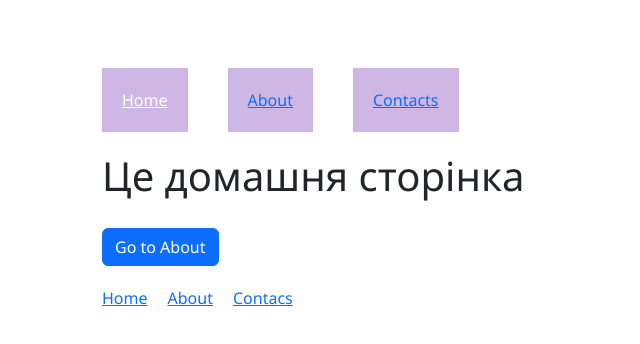
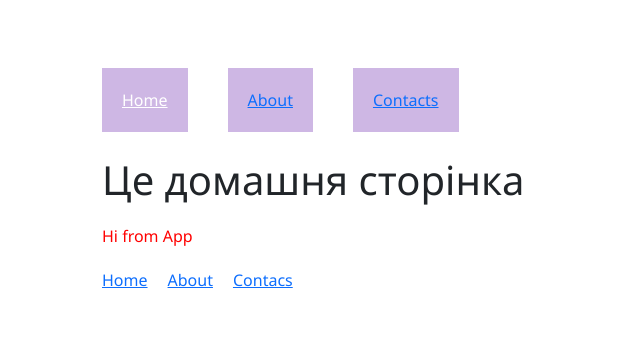
Before and after one commit to SerjMan40/React., a React (Vite) app: page / in a window 1280 px wide. Shown: the top 344 px of the page, without its empty margins (0-640 px from the left). Built offline with nearby package versions, Linux system fonts and the light colour scheme.

Commit message:
React Context

```diff
--- a/src/App.jsx
+++ b/src/App.jsx
@@ -1,4 +1,5 @@
-import {BrowserRouter, Routes, Route, } from 'react-router-dom'
+import {createContext} from 'react'
+import {BrowserRouter, Routes, Route} from 'react-router-dom'
 import Home from './components/Home'
 import About from './components/About'
 import Contacts from './components/Contacts'
@@ -6,10 +7,14 @@ import NotFound from './components/NotFound'
 import Menu from './components/Menu'
 import FooterLinks from './components/FooterLinks'
 
+export const PropContext = createContext('default')
+
 const App = () => {
+  const propValue = 'Hi from App'
   return (
     <div className='container mt-5'>
       <BrowserRouter>
+        <PropContext.Provider value={propValue}>
           <Menu />
           <Routes>
             <Route path='/' element={<Home />} />
@@ -17,7 +22,8 @@ const App = () => {
             <Route path='/contacts' element={<Contacts />} />
             <Route path='*' element={<NotFound />} />
           </Routes>
-        <FooterLinks/>
+          <FooterLinks />
+        </PropContext.Provider>
       </BrowserRouter>
     </div>
   )
--- a/src/components/About.jsx
+++ b/src/components/About.jsx
@@ -1,5 +1,15 @@
+import {useContext} from 'react'
+import {PropContext} from '../App'
+
+
 const About = () => {
-  return <h1 className='mt-4'>Це сторінка про нас</h1>
+  const propValue = useContext(PropContext)
+  return (
+    <div className='mt-4'>
+      <h1>Це сторінка про нас</h1>
+      <p>{propValue}</p>
+    </div>
+  )
 }
 
 export default About
--- a/src/components/Contacts.jsx
+++ b/src/components/Contacts.jsx
@@ -1,5 +1,12 @@
+import {useContext} from 'react'
+import {PropContext} from '../App'
+
 const Contacts = () => {
-  return <h1 className='mt-4'>Це контактна сторінка</h1>
+  const propValue = useContext(PropContext)
+  return <div>
+    <h1 className='mt-4'>Це контактна сторінка</h1>
+    <p>{propValue}</p>
+  </div>
 }
 
 export default Contacts
--- a/src/components/Home.jsx
+++ b/src/components/Home.jsx
@@ -1,18 +1,12 @@
-import {useNavigate} from 'react-router-dom'
+import {useContext} from 'react'
+import {PropContext} from '../App'
 
 const Home = () => {
-  const navigate = useNavigate()
-
-  const handleClick = () => {
-    navigate('/about')
-  }
-
+  const propValue = useContext(PropContext)
   return (
-    <div>
+    <div className='mt-4'>
       <h1>Це домашня сторінка</h1>
-      <button className='btn btn-primary' onClick={handleClick}>
-        Go to About
-      </button>
+      <p>{propValue}</p>
     </div>
   )
 }
--- a/src/index.css
+++ b/src/index.css
@@ -31,17 +31,20 @@ nav ul {
 }
 
 footer {
-  margin-top:20px;
+  margin-top: 20px;
   display: flex;
   justify-content: left;
-  gap:20px;
-
+  gap: 20px;
 }
-
 
 a,
 button,
-h1 {
+h1,
+p {
   margin-left: 20px;
   margin-top: 20px;
 }
+
+p{
+  color: red
+}
```
Also changed, not shown: 1 other file (tests, documents, lock files or other folders). Lines whose indentation alone changed are shown as unchanged.
